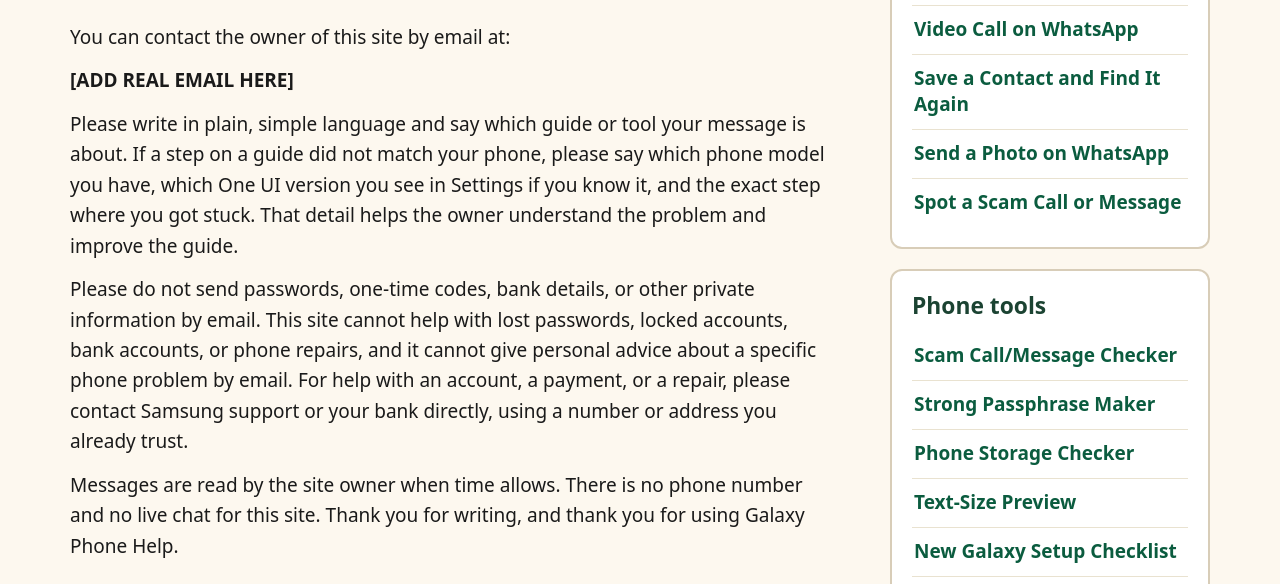
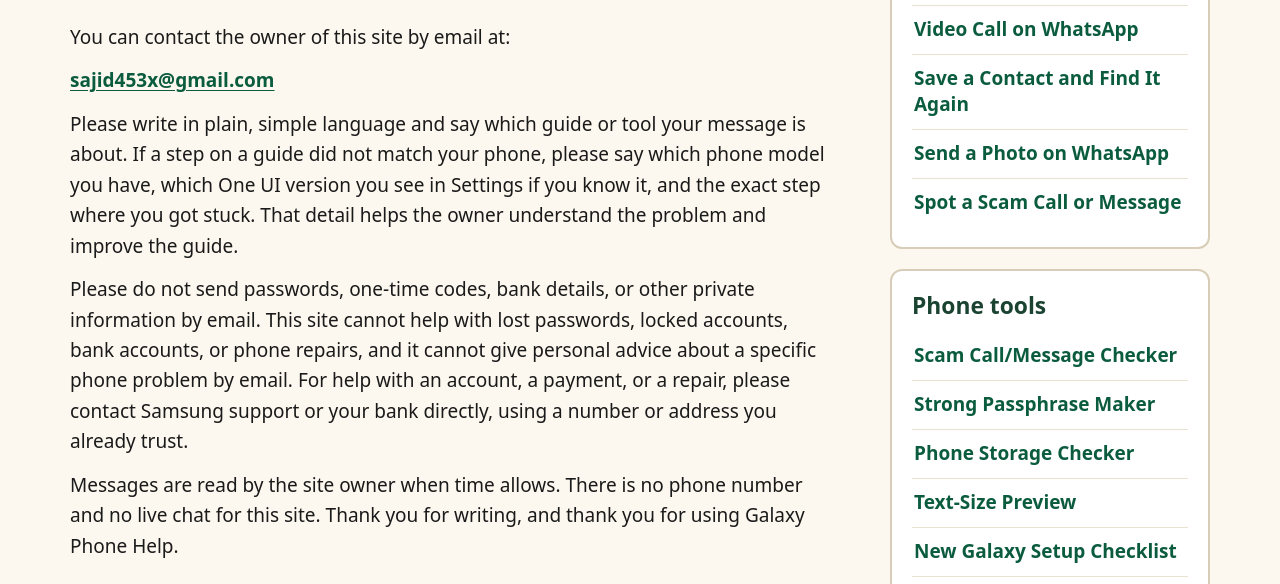
Before and after one commit to SajidAli453/perpelov.tech, a plain HTML site: page contact.html in a window 1280 px wide. Shown: the part 216-800 px from the top of the page. Drawn offline with Linux system fonts and the light colour scheme.

Commit message:
Add real contact email (sajid453x@gmail.com) to contact page

```diff
--- a/contact.html
+++ b/contact.html
@@ -16,7 +16,7 @@
 <p class="breadcrumb"><a href="index.html">Home</a> &rsaquo; <a href="about.html">About this site</a> &rsaquo; <span aria-current="page">Contact</span></p>
 <h1>Contact</h1>
 <p>You can contact the owner of this site by email at:</p>
-<p><strong>[ADD REAL EMAIL HERE]</strong></p>
+<p><strong><a href="mailto:sajid453x@gmail.com">sajid453x@gmail.com</a></strong></p>
 <p>Please write in plain, simple language and say which guide or tool your message is about. If a step on a guide did not match your phone, please say which phone model you have, which One UI version you see in Settings if you know it, and the exact step where you got stuck. That detail helps the owner understand the problem and improve the guide.</p>
 <p>Please do not send passwords, one-time codes, bank details, or other private information by email. This site cannot help with lost passwords, locked accounts, bank accounts, or phone repairs, and it cannot give personal advice about a specific phone problem by email. For help with an account, a payment, or a repair, please contact Samsung support or your bank directly, using a number or address you already trust.</p>
 <p>Messages are read by the site owner when time allows. There is no phone number and no live chat for this site. Thank you for writing, and thank you for using Galaxy Phone Help.</p>
```
